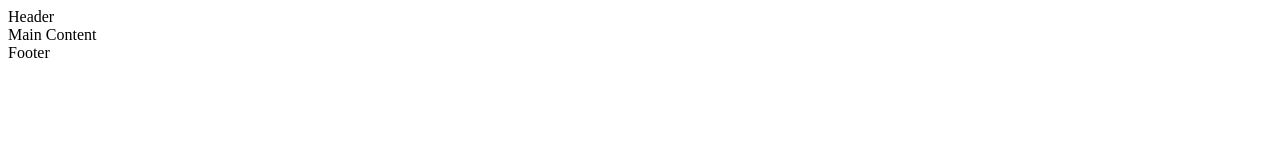
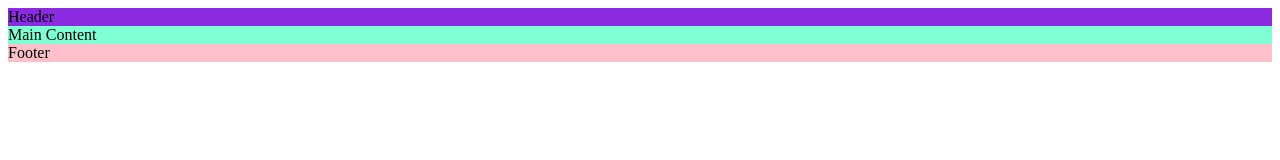
Before and after one commit to SarKetch/Portfolio1, a plain HTML site: page index.html in a window 1280 px wide. Drawn offline with Linux system fonts and the light colour scheme.

Commit message:
added css stylesheet and connected to our head. added background colours to the elements

```diff
--- /dev/null
+++ b/assets/css/style.css
@@ -0,0 +1,15 @@
+/* Header */
+header {
+    background-color: blueviolet;
+}
+
+/* Main */
+main {
+    background-color: aquamarine;
+}
+
+/* Footer */
+
+footer {
+    background-color: pink;
+}
--- a/index.html
+++ b/index.html
@@ -11,7 +11,8 @@
     <title>The River House</title>
     <!-- Favicon -->
     <link rel="icon" sizes="16x16" href="assets/favicons/icons8-home-16.png">
-
+    <!-- Style sheet -->
+    <link rel="stylesheet" href="assets/css/style.css">
 </head>
 <body>
 
```
